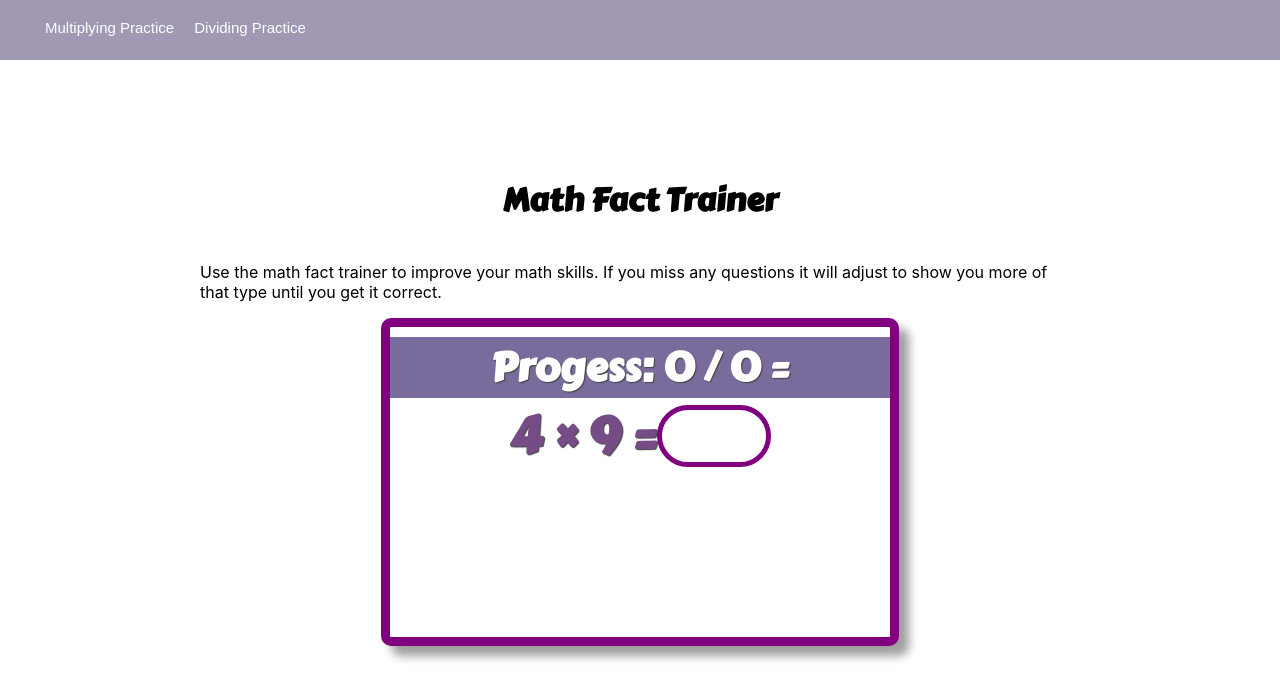
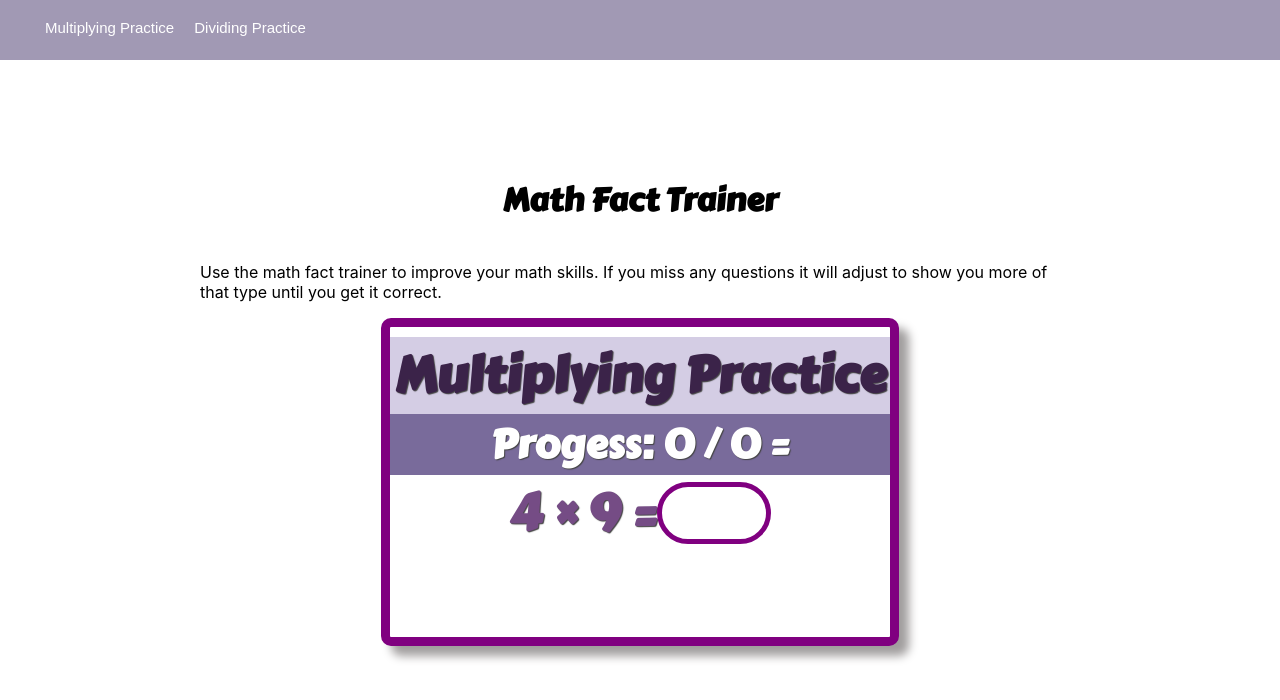
Before and after one commit to MVallery/mathfactmaster, a React (Create React App) app: page / in a window 1280 px wide. Shown: the top 700 px of the page. Built offline with nearby package versions, Linux system fonts and the light colour scheme.

Commit message:
Made input colored red based on incorrect answer. Other areas now broken

```diff
--- a/src/App.css
+++ b/src/App.css
@@ -100,6 +100,16 @@ button:hover {
   box-shadow: 10px 10px 10px #a19e9e;
   /* background-image: linear-gradient(to right, red,indigo,blueviolet, indigo, red) */
 }
+.card-title {
+  font-family: "Carter One";
+  background: rgb(212, 205, 228);
+  color: rgb(59, 35, 73);
+  text-align:center;
+}
+.card-title p {
+  padding: 0px, 0px, 0px, 0px;
+  margin: 0;
+}
 .card-top {
   background: rgb(121, 107, 155);
   font-family:"Carter One";
@@ -110,6 +120,7 @@ button:hover {
   color: white;
   font-size: 40px;
   justify-content:top;
+
 
 }
 .card-top p {
--- a/src/App.js
+++ b/src/App.js
@@ -45,7 +45,7 @@ function App() {
 
     var questionData = {
       text: question,
-      type: 'multiply',
+      type: 'Multiplying',
       correctAnswer: answer,
       userAnswer: "",
       status: 'unanswered'
@@ -136,6 +136,25 @@ function App() {
           }, 2000);
         }
       } else {
+
+
+
+        let inputSelect = document.querySelectorAll("input");
+        console.log(inputSelect)
+        for(var i = 0; i < inputSelect.length; i++) {
+          inputSelect[i].style.borderColor = 'red';
+        }
+
+        const normalBackground = () => {
+            for (var i = 0; i < inputSelect.length; i++){
+              inputSelect[i].style.borderColor = 'grey';
+
+            }
+
+          }
+        setTimeout (normalBackground, 2000)
+
+        // inputSelect.style.background = "purple";
         var badMessages = [
           "Uh oh try again! ", "So close, yet so far away ",
           "Better luck next time! ", "I wish this was good news...",
@@ -268,6 +287,11 @@ function App() {
         </div>
       </ul>
       <div className="problem-card">
+      <div className="card-title">
+      {/* <p>{questionList[questionList.length-1].type} Practice</p> */}
+      <p>Multiplying Practice</p>
+
+      </div>
       <div className="card-top">
             <p>Progess: {count} / {questionList.length-1} = {accuracy}</p>
       </div>
```
